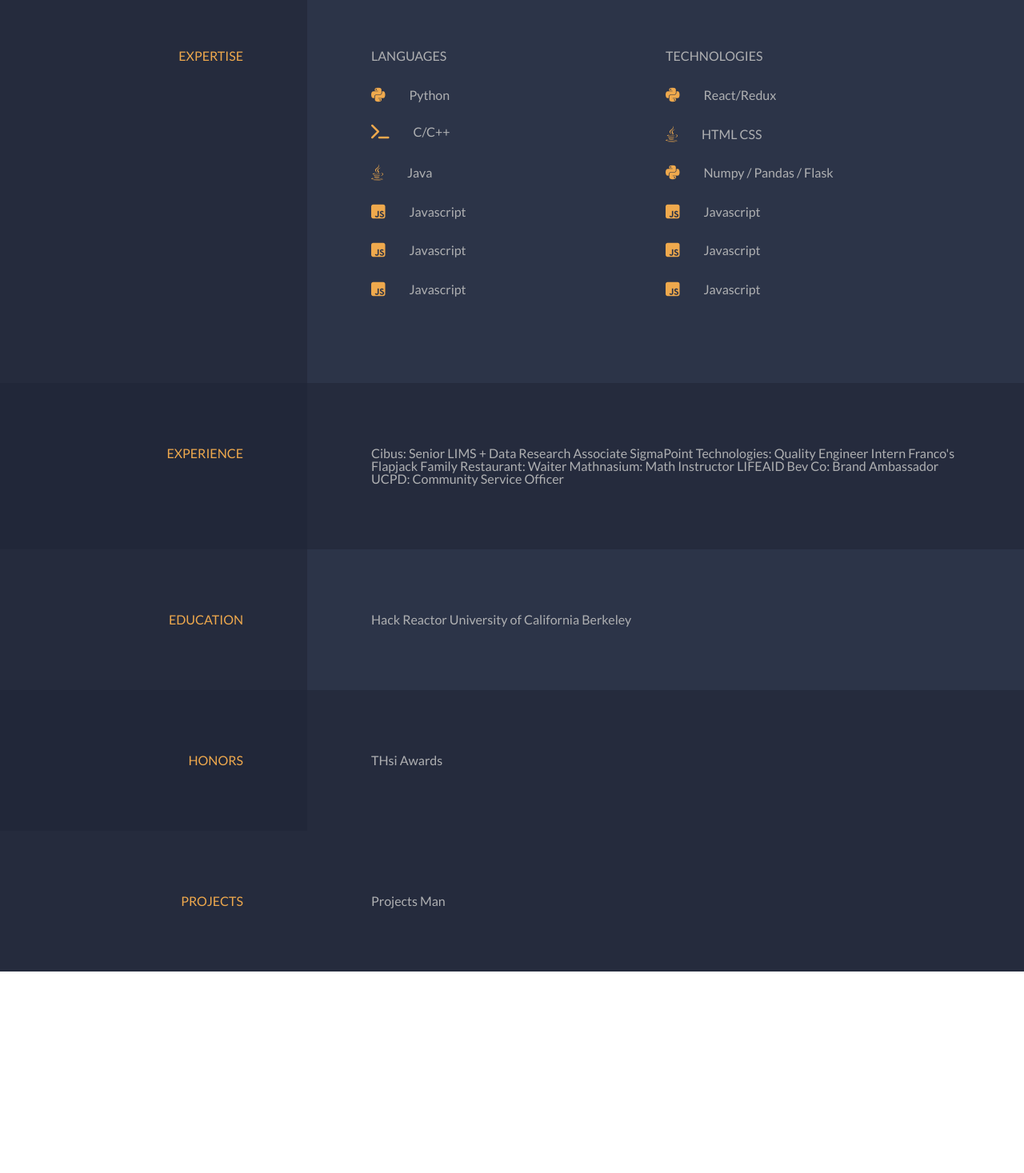
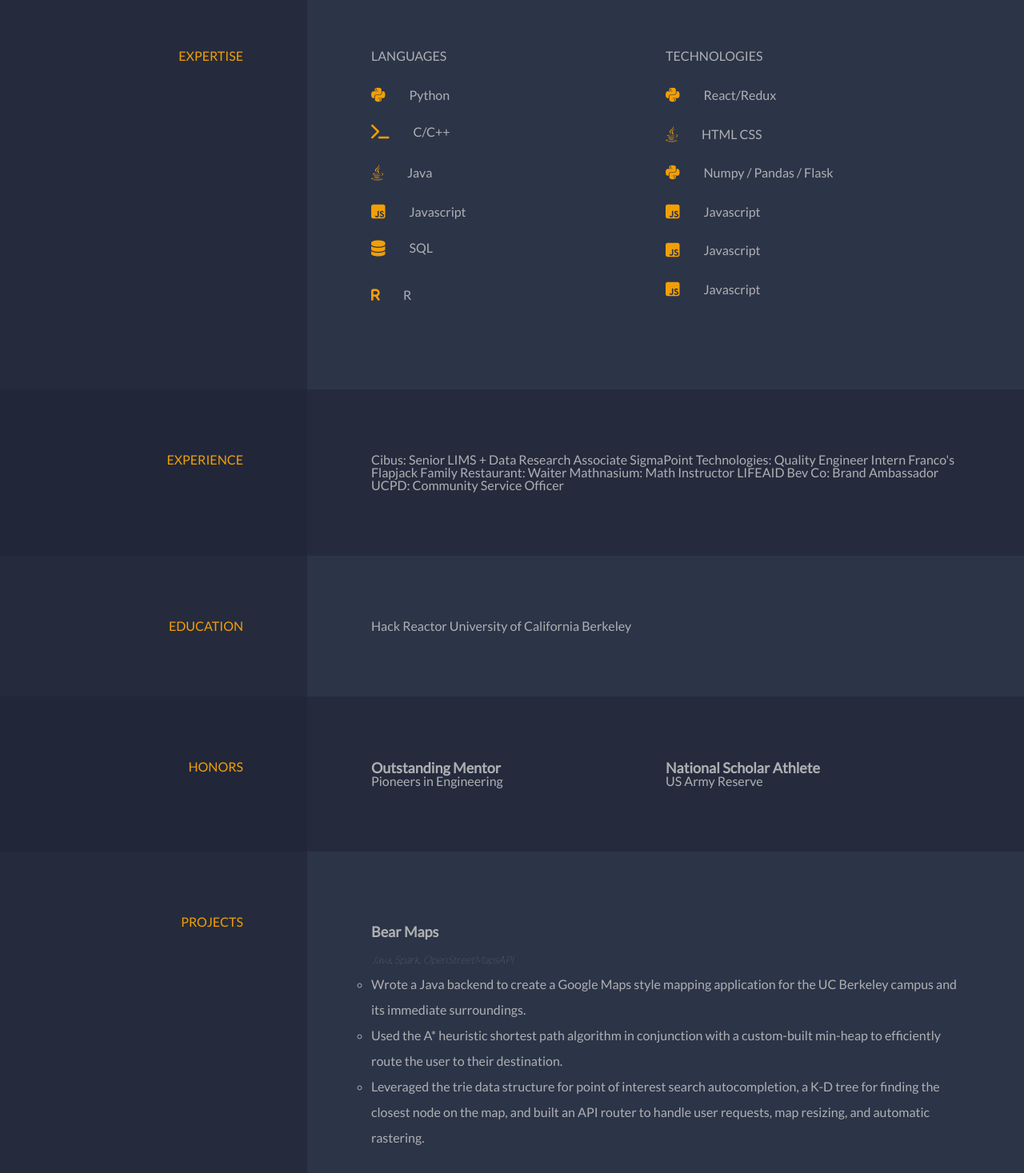
Before and after one commit to camjhirsh/camjhirsh.dev, a React app: page / in a window 1280 px wide. Shown: the part 1330-2797 px from the top of the page at 80% size. Before the commit the page ends 2545 px from the top, so only its background shows below. Built offline with nearby package versions, Linux system fonts and the light colour scheme.

Commit message:
sections

```diff
--- a/src/components/app.jsx
+++ b/src/components/app.jsx
@@ -27,13 +27,13 @@
         <p>
           Hi, I’m Cameron! I’m a recent Data Science graduate from UC Berkeley. I have been working at a Genetic Engineering
           startup- implementing a LIMS solution for the production team and leading utilization of the resulting PostgreSQL database.
-          Though I have an intesrest in genetic engineering, I have transitioned to the space of software development, as my love of building, efficiency, and the rapid
+          Though I have an intesrest in genetic engineering, I have transitioned to the realm of software development, as my love of building, efficiency, and the rapid
           pace of technology development has stolen my heart. <br></br> <br></br>
 
           Broadly, I'm fasciinated with data engineering & data
           science, system architechture, and artifical intelligence. Currently, I am diving deeper into machine learning and
           full-stack web application development. Aside from from my software interests, I am a service-oriented individual who loves
-          to be helpful and kind. Currently based in San Diego due the remote work environment but open to relocation with the hopes of
+          to be helpful and kind. Currently based in San Diego due the remote nature of work, but open to relocation with the hopes of
           returning to the Bay Area in the future.
         </p>
       </div>
--- a/src/components/expertise.jsx
+++ b/src/components/expertise.jsx
@@ -38,16 +38,16 @@
         Javascript
       </div>
       <div className="expertise-section">
-        <i class="fab  fa-lg  fa-js-square expertise-icon"></i>
-        Javascript
+        <i class="fas  fa-lg  fa-database expertise-icon"></i>
+        SQL
       </div>
       <div className="expertise-section">
         <i class="fab  fa-lg  fa-js-square expertise-icon"></i>
         Javascript
       </div>
       <div className="expertise-section">
-        <i class="fab  fa-lg  fa-js-square expertise-icon"></i>
-        Javascript
+        <i class="fab fa-sharp fa-solid fa-r expertise-icon"></i>
+        R
       </div>
       <div className="expertise-section">
         <i class="fab  fa-lg  fa-js-square expertise-icon"></i>
--- a/src/components/honors.jsx
+++ b/src/components/honors.jsx
@@ -2,8 +2,15 @@
 
 const Honors = () => {
   return (
-    <div className="section">
-      THsi Awards
+    <div className="honor-section section">
+      <div>
+        <div className="honor section-subtitle"> Outstanding Mentor </div>
+        <div className="honor-group"> Pioneers in Engineering </div>
+      </div>
+      <div>
+        <div className="honor section-subtitle"> National Scholar Athlete </div>
+        <div className="honor-group"> US Army Reserve </div>
+      </div>
     </div>
   )
 }
--- a/src/components/projects.jsx
+++ b/src/components/projects.jsx
@@ -2,8 +2,118 @@
 
 const Projects = () => {
   return (
-    <div className="section">
-      Projects Man
+    <div className="section two">
+
+      <div className="project-section">
+        <div className="project-title section-subtitle"> Bear Maps </div>
+        <div className="project-tools"> Java, Spark, OpenStreetMapsAPI </div>
+        <div className="project-info">
+          <ul>
+            <li>
+              Wrote a Java backend to create a Google Maps style
+              mapping application for the UC Berkeley campus
+              and its immediate surroundings.
+            </li>
+            <li>
+              Used the A* heuristic shortest path algorithm in conjunction with a custom-built min-heap to efficiently
+              route the user to their destination.
+            </li>
+            <li>
+              Leveraged the trie data structure for point of interest search autocompletion, a K-D tree for finding the
+              closest node on the map, and built an API router to handle user requests, map resizing, and automatic rastering.
+            </li>
+          </ul>
+        </div>
+      </div>
+
+      <div className="project-section">
+        <div className="project-title section-subtitle"> Atelier </div>
+        <div className="project-tools"> JavaScript, AWS, Node.js </div>
+        <div className="project-info">
+          <ul>
+            <li>
+              Wrote a Java backend to create a Google Maps style
+              mapping application for the UC Berkeley campus
+              and its immediate surroundings.
+            </li>
+            <li>
+              Used the A* heuristic shortest path algorithm in conjunction with a custom-built min-heap to efficiently
+              route the user to their destination.
+            </li>
+            <li>
+              Leveraged the trie data structure for point of interest search autocompletion, a K-D tree for finding the
+              closest node on the map, and built an API router to handle user requests, map resizing, and automatic rastering.
+            </li>
+          </ul>
+        </div>
+      </div>
+
+      <div className="project-section">
+        <div className="project-title section-subtitle"> Bear Maps </div>
+        <div className="project-tools"> Java, Spark, OpenStreetMapsAPI </div>
+        <div className="project-info">
+          <ul>
+            <li>
+              Wrote a Java backend to create a Google Maps style
+              mapping application for the UC Berkeley campus
+              and its immediate surroundings.
+            </li>
+            <li>
+              Used the A* heuristic shortest path algorithm in conjunction with a custom-built min-heap to efficiently
+              route the user to their destination.
+            </li>
+            <li>
+              Leveraged the trie data structure for point of interest search autocompletion, a K-D tree for finding the
+              closest node on the map, and built an API router to handle user requests, map resizing, and automatic rastering.
+            </li>
+          </ul>
+        </div>
+      </div>
+
+      <div className="project-section">
+        <div className="project-title section-subtitle"> Bear Maps </div>
+        <div className="project-tools"> Java, Spark, OpenStreetMapsAPI </div>
+        <div className="project-info">
+          <ul>
+            <li>
+              Wrote a Java backend to create a Google Maps style
+              mapping application for the UC Berkeley campus
+              and its immediate surroundings.
+            </li>
+            <li>
+              Used the A* heuristic shortest path algorithm in conjunction with a custom-built min-heap to efficiently
+              route the user to their destination.
+            </li>
+            <li>
+              Leveraged the trie data structure for point of interest search autocompletion, a K-D tree for finding the
+              closest node on the map, and built an API router to handle user requests, map resizing, and automatic rastering.
+            </li>
+          </ul>
+        </div>
+      </div>
+
+      <div className="project-section">
+        <div className="project-title section-subtitle"> Bear Maps </div>
+        <div className="project-tools"> Java, Spark, OpenStreetMapsAPI </div>
+        <div className="project-info">
+          <ul>
+            <li>
+              Wrote a Java backend to create a Google Maps style
+              mapping application for the UC Berkeley campus
+              and its immediate surroundings.
+            </li>
+            <li>
+              Used the A* heuristic shortest path algorithm in conjunction with a custom-built min-heap to efficiently
+              route the user to their destination.
+            </li>
+            <li>
+              Leveraged the trie data structure for point of interest search autocompletion, a K-D tree for finding the
+              closest node on the map, and built an API router to handle user requests, map resizing, and automatic rastering.
+            </li>
+          </ul>
+        </div>
+      </div>
+
     </div>
   )
 }
--- a/src/styles.scss
+++ b/src/styles.scss
@@ -52,7 +52,7 @@
 //-----------------> Theme <--------------------//
 
 :root {
-  --orange: #efa94d;
+  --orange: #f29f06;
   --dark-navy: #252b3d;
   --light-navy: #2c3448;
   --darker-navy: #212739;
@@ -104,6 +104,10 @@
   line-height: 2.0;
 }
 
+ul {
+  list-style-type: circle;
+}
+
 
 //-----------------> Styling <--------------------//
 
@@ -122,6 +126,15 @@
 .section-title {
   color: var(--orange);
   text-align: right;
+}
+
+.section-subtitle {
+  font-size: large;
+  font-weight: bolder;
+}
+.section-subtitle:hover {
+  color: var(--orange);
+  cursor: pointer;
 }
 
 //-----------------> Headline <--------------------//
@@ -175,12 +188,17 @@
   width: 40px;
   border-radius: 3px;
   background-color: var(--icon);
-  text-align: center;
+  display: flex;
+  justify-content: center;
+  align-items: center;
 }
 
+.inner-icon {
+  height:34px;
+  width: 34px;
+  border-radius: 3px;
+}
 .inner-icon:hover {
-  height:30px;
-  width: 30px;
   background-color: var(--dark-navy);
 }
 
@@ -222,3 +240,30 @@
   color: var(--orange);
   padding-right: 30px;
 }
+
+//-----------------> Honors <--------------------//
+
+.honor-section {
+  display: grid;
+  grid-template-columns: 1fr 1fr;
+}
+
+//-----------------> Projects <--------------------//
+
+.project-title {
+  height: 40px;
+  line-height: 40px;
+}
+
+.project-tools {
+  height: 30px;
+  line-height: 30px;
+  font-size: small;
+  font-weight: lighter;
+  font-style: italic;
+}
+
+.project-info {
+  line-height: 2.0;
+  padding-bottom: 40px;
+}
```
Also changed, not shown: 2 other files (tests, documents, lock files or other folders).
